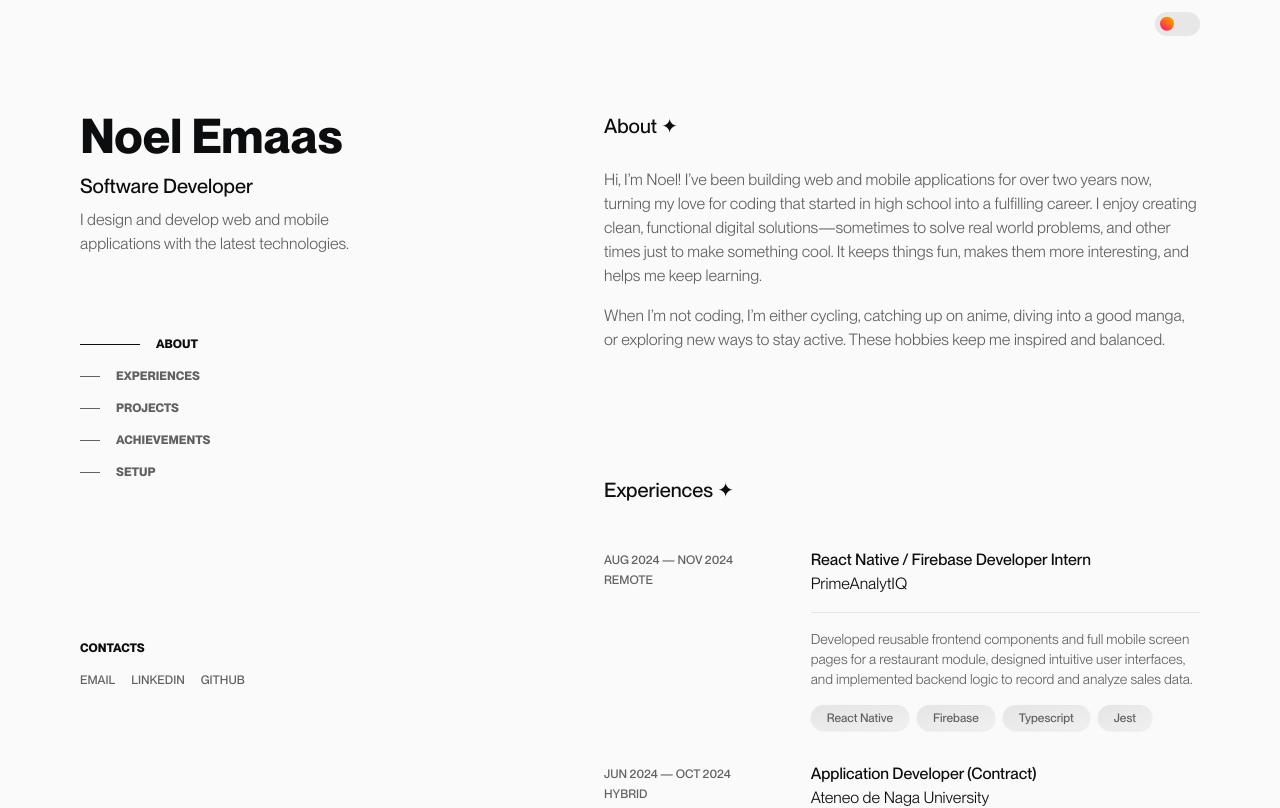
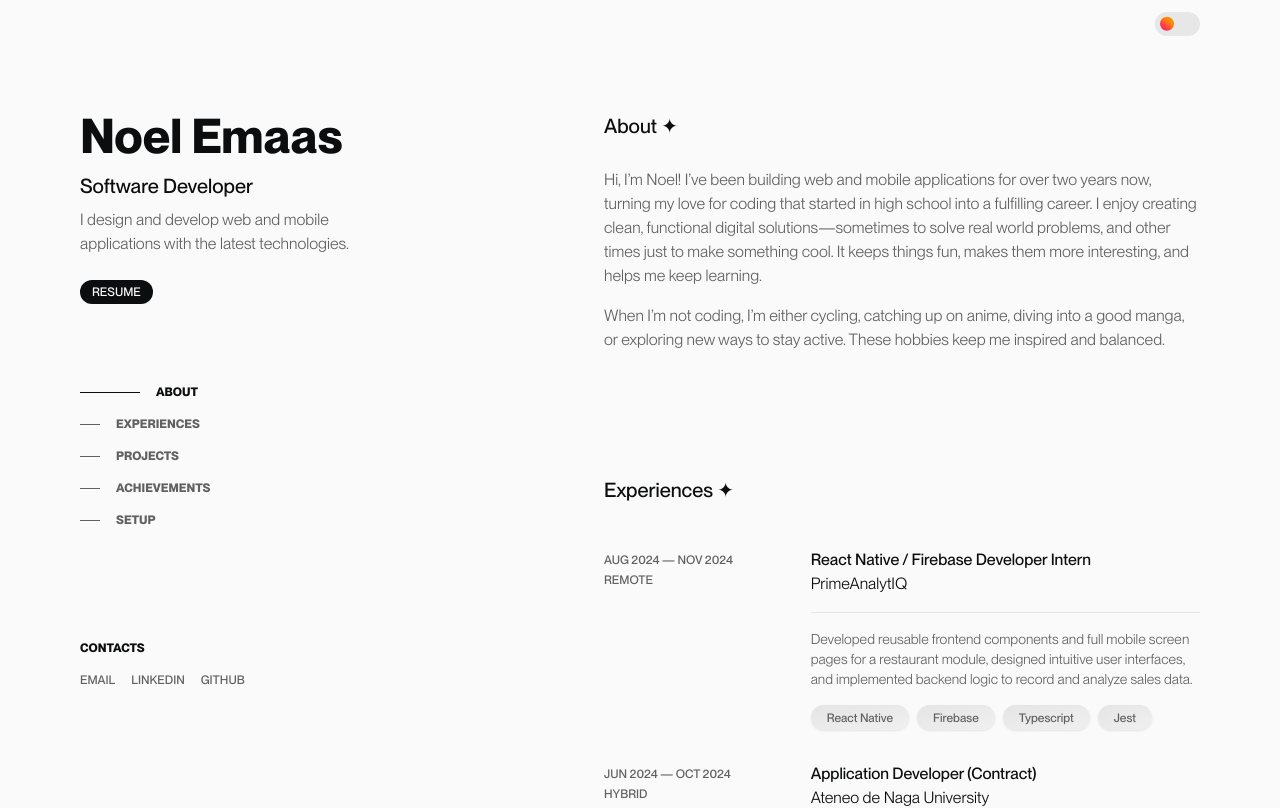
Before and after one commit to NoelEmaas/portfolio, a React (Vite) app: page / in a window 1280 px wide. Shown: the top 808 px of the page. Built offline with nearby package versions, Linux system fonts and the light colour scheme.

Commit message:
add resume

```diff
--- a/src/panels/left.tsx
+++ b/src/panels/left.tsx
@@ -23,7 +23,6 @@
                         {contact.toUpperCase()}
                     </a>
                 );
-
                 return (
                     <a key={index} href={contacts[contact]} target="_blank" rel="noreferrer" className="text-xs font-medium transition-all duration-300 text-subtle hover:text-white">
                         {contact.toUpperCase()}
@@ -56,6 +55,14 @@
                 <h1 className='text-5xl font-bold'>{name}</h1>
                 <p className='mt-1 text-xl font-medium'>{title}</p>
                 <p className='w-[300px] text-subtle'>{pitch}</p>
+                <a
+                    href="https://drive.google.com/file/d/1XJte_afn0xRNkWgWCXPTLU3RjMdbXfAZ/view?usp=sharing"
+                    className="px-3 py-1 mt-4 text-xs font-medium transition-all duration-300 rounded-full text-background bg-foreground w-fit"
+                    target="_blank"
+                    rel="noreferrer"
+                >
+                    RESUME
+                </a>
                 <div className="block pt-6 mt-4 border-t border-border lg:hidden">
                     <Contacts {...contacts} />
                 </div>
```
